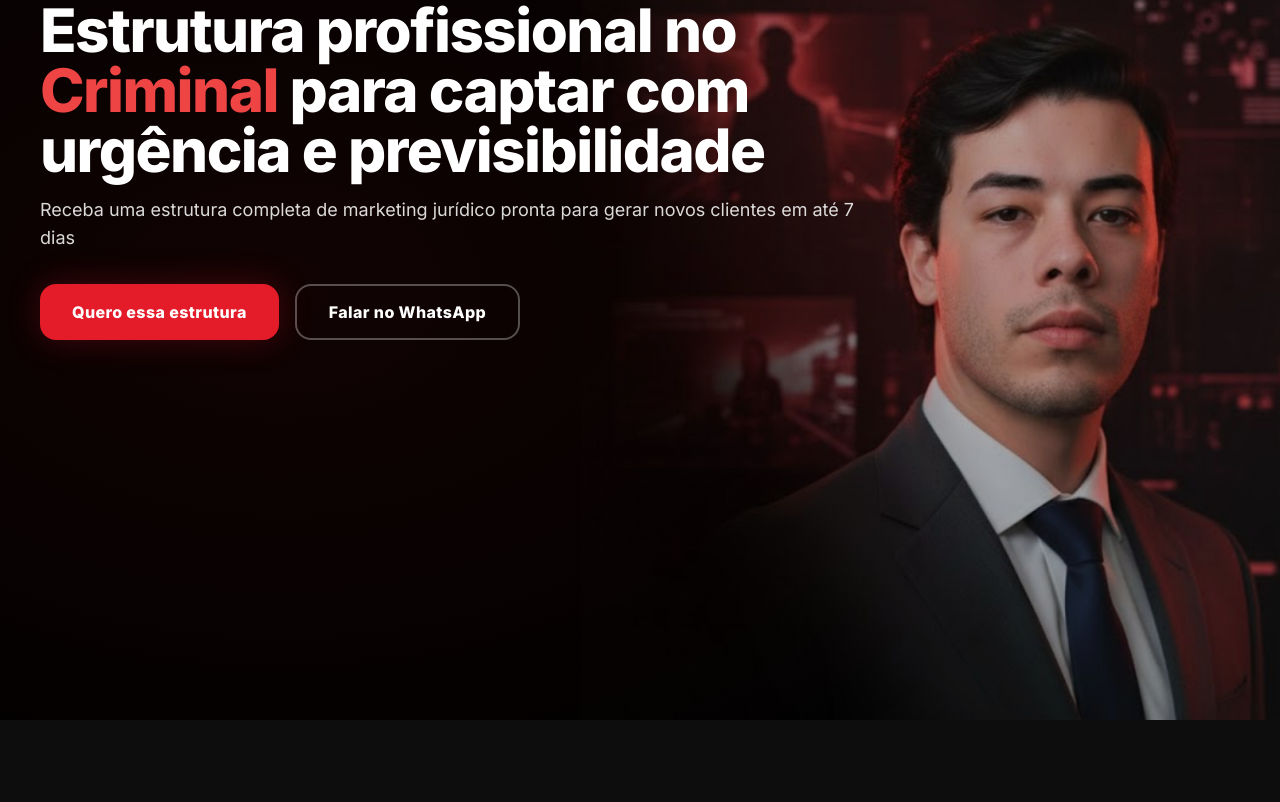
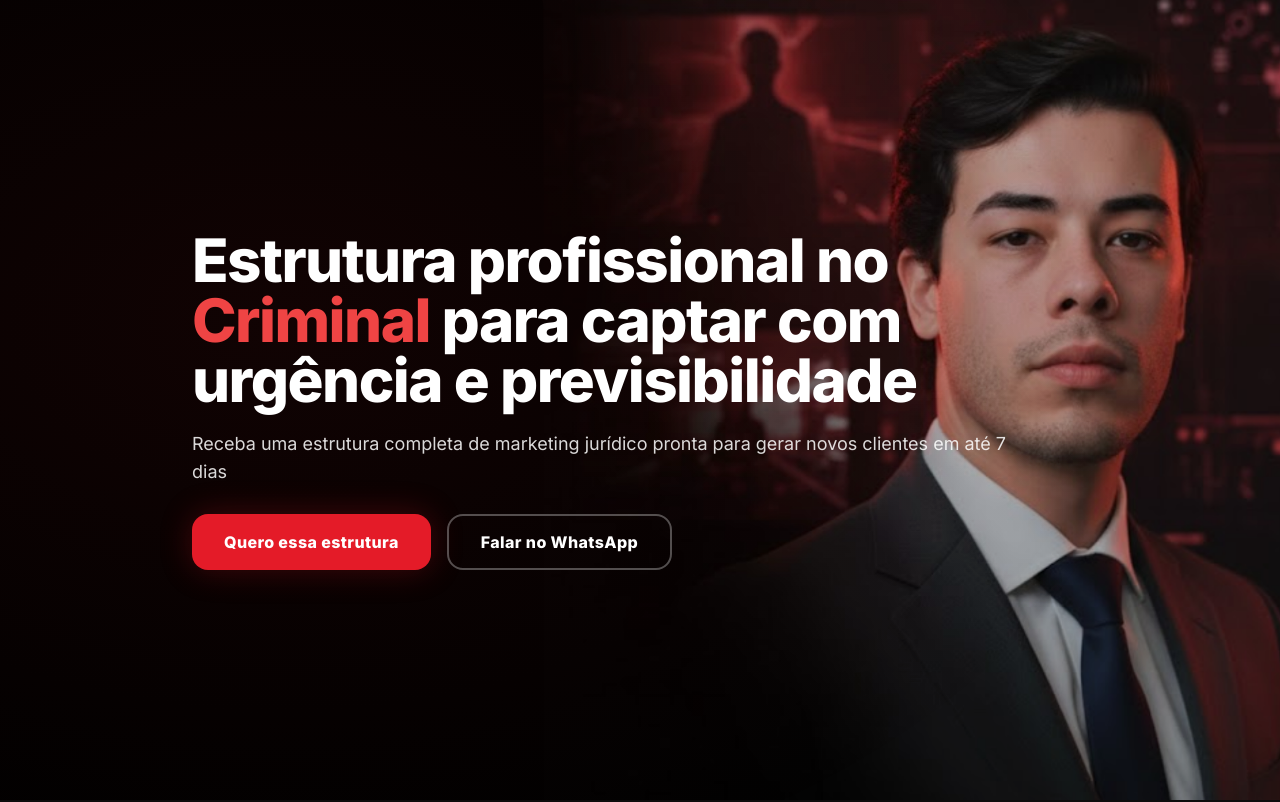
Before and after one commit to thiagomkvl/criminal-elite-landing, a React (Vite) app: page / in a window 1280 px wide. Shown: the top 802 px of the page. Built offline with nearby package versions, Linux system fonts and the light colour scheme; the HTML template or start-up script is replaced by a standard one.

Commit message:
Update Hero component layout and styles

```diff
--- a/src/components/Hero.tsx
+++ b/src/components/Hero.tsx
@@ -3,21 +3,19 @@ import heroBg from "@/assets/background-lp-criminal.png";
 
 const Hero = () => {
   return (
-    <section className="relative overflow-hidden bg-[#0b0606] min-h-[82vh] md:min-h-[90vh]">
+    <section className="relative overflow-hidden bg-[#0b0606] min-h-[90vh] md:min-h-[100vh] flex items-center">
       {/* BACKGROUND (com bleed anti-borda) */}
       <div className="absolute -inset-[2px] pointer-events-none">
         <img
           src={heroBg}
           alt="Criminal Elite"
           className="
-            w-full h-full
-            object-cover
-            object-center              /* mobile */
+            w-full h-full object-cover
+            object-center
             sm:object-[60%_center]
             md:object-[70%_center]
             lg:object-[72%_center]
             opacity-95
-            will-change-transform
             [backface-visibility:hidden]
             [transform:translateZ(0)]
           "
@@ -25,28 +23,30 @@ const Hero = () => {
         />
       </div>
 
-      {/* OVERLAYS (sem bleed) */}
+      {/* OVERLAYS */}
       <div className="absolute inset-y-0 left-0 w-[85%] xs:w-[78%] sm:w-[66%] md:w-[60%] lg:w-[58%] bg-gradient-to-r from-black via-black/85 to-transparent pointer-events-none" />
       <div className="absolute inset-0 bg-[radial-gradient(900px_600px_at_22%_40%,rgba(220,38,38,0.08),transparent)] pointer-events-none" />
-      {/* sombra inferior só no mobile, para limpar atrás dos botões */}
       <div className="absolute inset-x-0 bottom-0 h-[34%] bg-gradient-to-t from-black/85 via-black/50 to-transparent md:hidden pointer-events-none" />
 
       {/* CONTEÚDO */}
-      <div className="relative z-10 container mx-auto px-5 sm:px-6 md:px-10 pt-16 sm:pt-20 md:pt-0 pb-10 md:pb-0 h-full">
-        <div className="max-w-[680px] sm:max-w-2xl md:max-w-3xl lg:max-w-4xl text-left text-white flex flex-col justify-center h-full">
+      <div className="relative z-10 container mx-auto px-5 sm:px-6 md:px-10 h-full grid place-items-center">
+        <div className="max-w-[680px] sm:max-w-2xl md:max-w-3xl lg:max-w-4xl text-left text-white space-y-5">
           <h1 className="text-[1.85rem] leading-[1.12] sm:text-[2.2rem] sm:leading-[1.12] md:text-5xl md:leading-[1.1] lg:text-6xl font-extrabold tracking-tight">
-            Estrutura profissional no <span className="text-red-500">Criminal</span> para captar com
+            Estrutura profissional no{" "}
+            <span className="text-red-500">Criminal</span> para captar com
             urgência e previsibilidade
           </h1>
 
-          <p className="mt-4 text-[0.97rem] sm:text-base md:text-lg text-white/85 max-w-[92%]">
-            Receba uma estrutura completa de marketing jurídico pronta para gerar novos clientes em até 7 dias
+          <p className="text-[0.97rem] sm:text-base md:text-lg text-white/85 max-w-[92%]">
+            Receba uma estrutura completa de marketing jurídico pronta para gerar
+            novos clientes em até 7 dias
           </p>
 
-          <div className="mt-6 sm:mt-7 md:mt-8 flex flex-col sm:flex-row gap-3 sm:gap-4">
+          <div className="pt-2 flex flex-col sm:flex-row gap-3 sm:gap-4">
             <Button variant="hero" size="lg" className="w-full sm:w-auto" asChild>
               <a href="#condicao">Quero essa estrutura</a>
             </Button>
+
             <Button
               variant="outline"
               size="lg"
```
